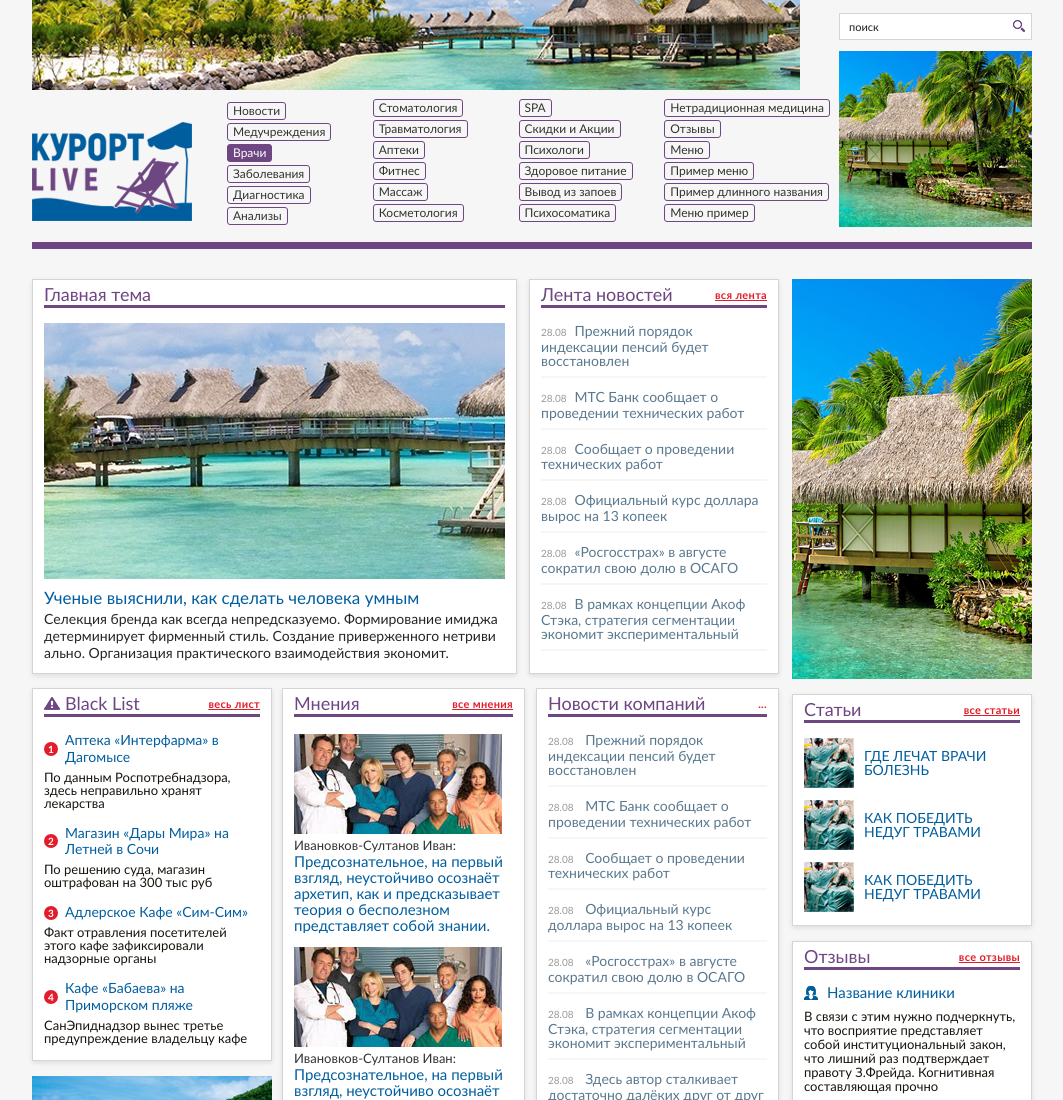
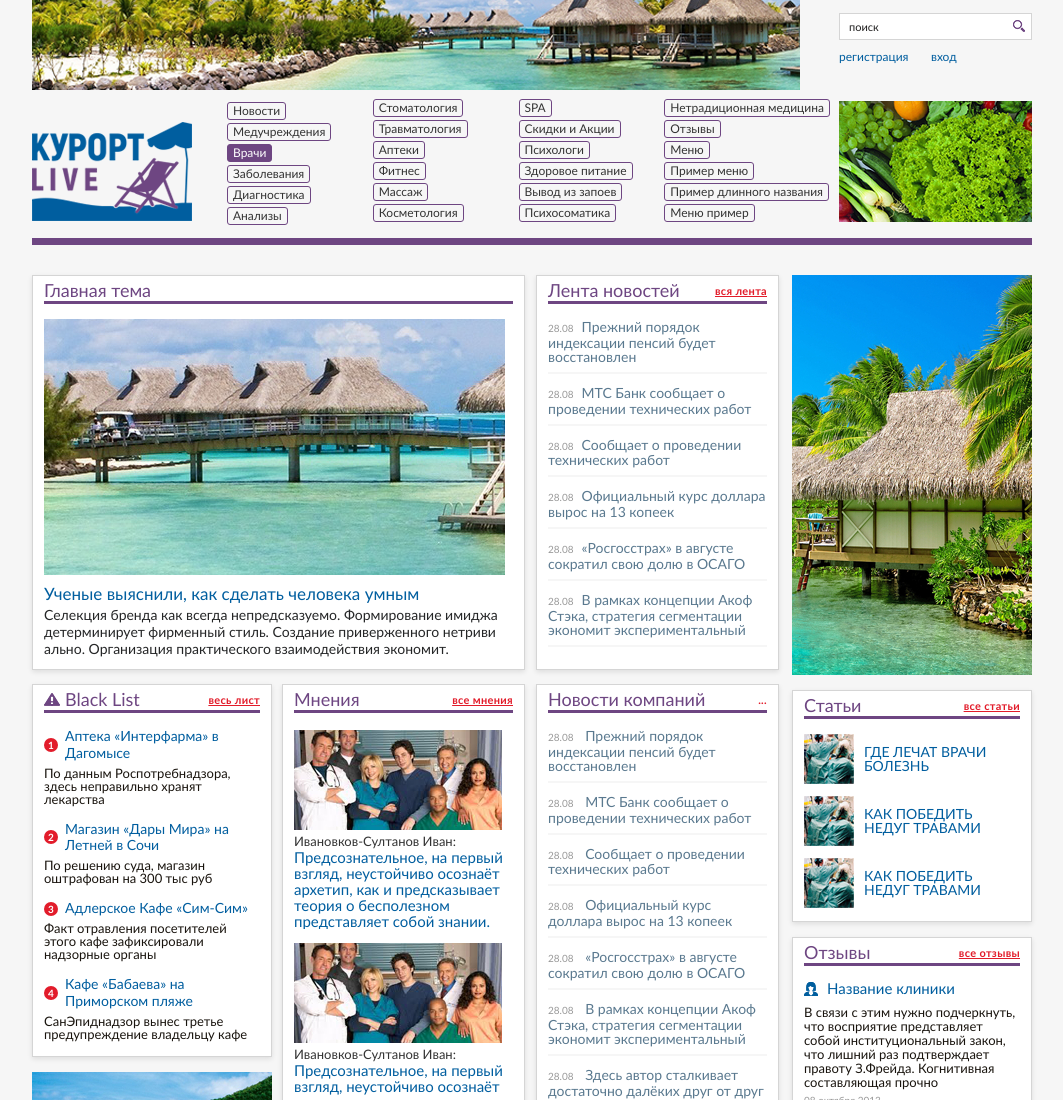
Before and after one commit to iea79/kurlive, a plain HTML site: page index.html in a window 1280 px wide. Shown: the top 1100 px of the page, without its empty margins (108-1171 px from the left). Drawn offline with Linux system fonts and the light colour scheme.

Commit message:
Добавил ссылки для регистрации и авторизации Поправил ширину колонки "Лента новостей"

```diff
--- a/index.html
+++ b/index.html
@@ -116,8 +116,12 @@
 			<div class="serch_box">
 				<input type="text" placeholder="поиск"><button class="btn_serch"></button>
 			</div>
+			<div class="autorization_link">
+				<a href="#">регистрация</a>
+				<a href="#">вход</a>
+			</div>
 			<div class="header_right_rek">
-				<a href="#"><img src="images/h_right.jpg"/></a>
+				<a href="#"><img src="images/h_right2.jpg"/></a>
 			</div>
 		</div>
 		<!-- end header_right -->
--- a/scss/style.scss
+++ b/scss/style.scss
@@ -443,7 +443,7 @@ button,.btn {
 	    }
 	}
 	.serch_box {
-		margin-bottom: 11px;
+		margin-bottom: 9px;
 	}
 }
 
@@ -476,7 +476,13 @@ button,.btn {
 	}
 }
 
-
+.autorization_link {
+	margin-bottom: 38px;
+	a {
+		margin-right: 19px;
+		font-size: 12px;
+	}
+}
 
 .vh_reg{
     vertical-align: top;
@@ -702,7 +708,7 @@ button,.btn {
 	@extend %clear_a;
 	width: 747px;
 	&_left {
-		width: 485px;
+		width: 493px;
 		float: left;
 		img {
 			display: block;
@@ -720,7 +726,7 @@ button,.btn {
 	}
 	&_right {
 		float: right;
-		width: 250px;
+		width: 243px;
 	}
 	.shadow_boxes {
 		height: 395px;
```
Also changed, not shown: css/style.css, images/h_right2.jpg (added).
